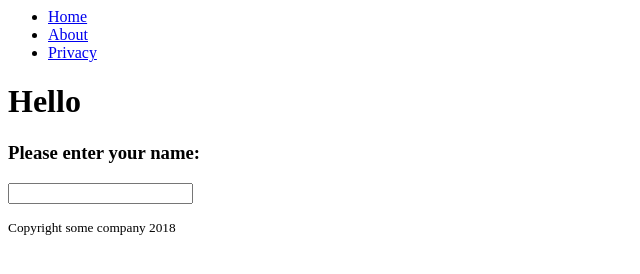
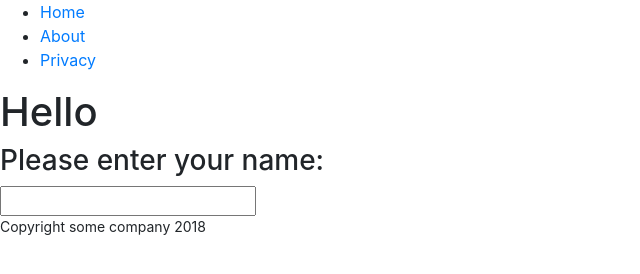
Before and after one commit to SlawomirRTemp/greeter, a plain HTML site: page index.html in a window 1280 px wide. Shown: the whole page, without its empty margins (0-640 px from the left). Drawn offline with nearby package versions, Linux system fonts and the light colour scheme.

Commit message:
Added Bootstrap stylesheet

```diff
--- a/index.html
+++ b/index.html
@@ -1,6 +1,7 @@
 <html>
 	<head>
 		<title>Welcome to our web site</title>
+		<link rel="stylesheet" href="css/bootstrap.min.css">
 	</head>
 <body>
 	<nav>
@@ -10,9 +11,13 @@
 			<li><a href="privacy.html">Privacy</a></li>
 		</ul>
 	</nav>
-	<h1> Hello </h1>
-	<h3>Please enter your name:</h3>
-	<input type="text" name="uname">
-	<p><small>Copyright some company 2018</small></p>
+	<div class container>
+		<h1> Hello </h1>
+		<h3>Please enter your name:</h3>
+		<input type="text" name="uname">
+	</div>
+	<p>
+		<small>Copyright some company 2018</small>
+	</p>
 </body>
 </html>
```
